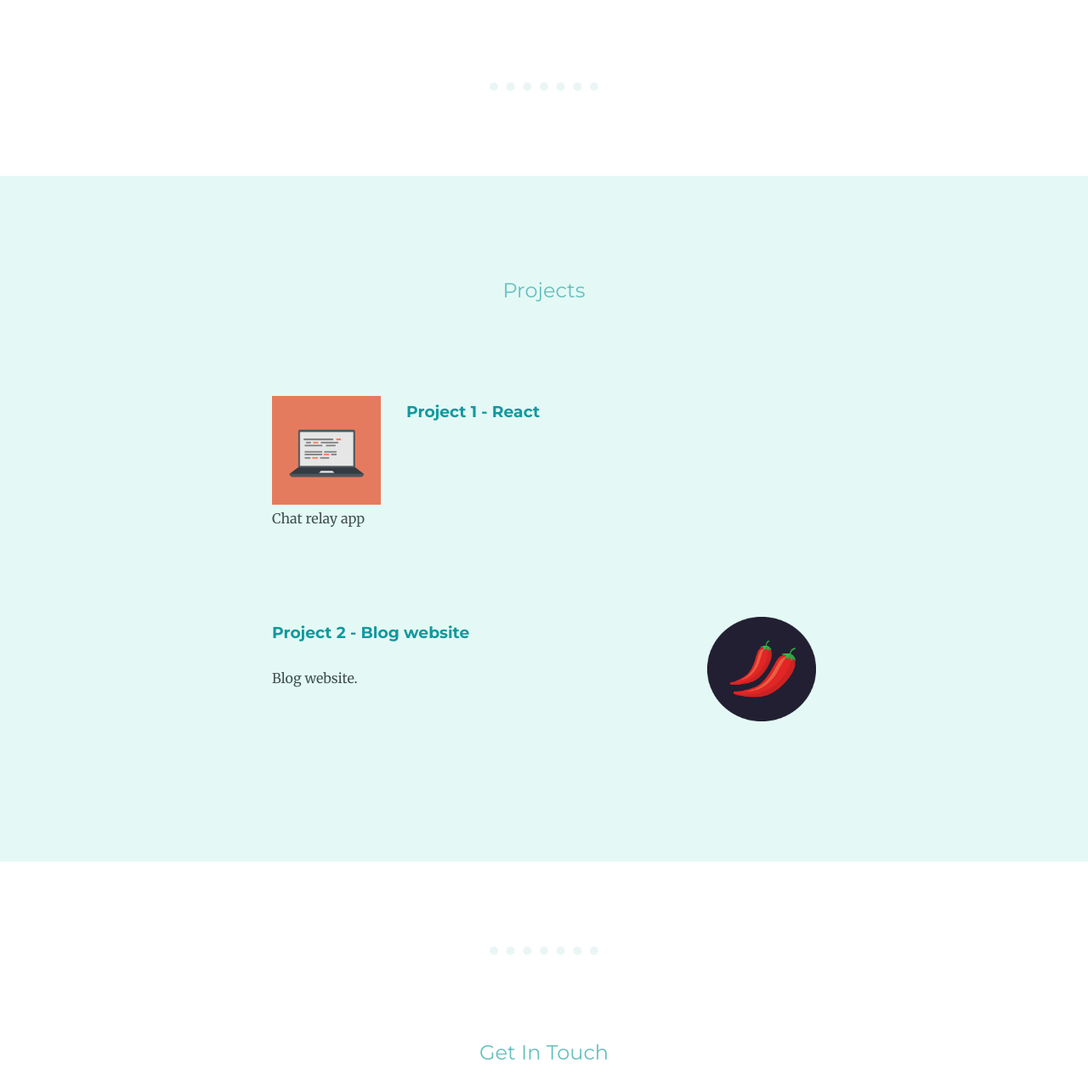
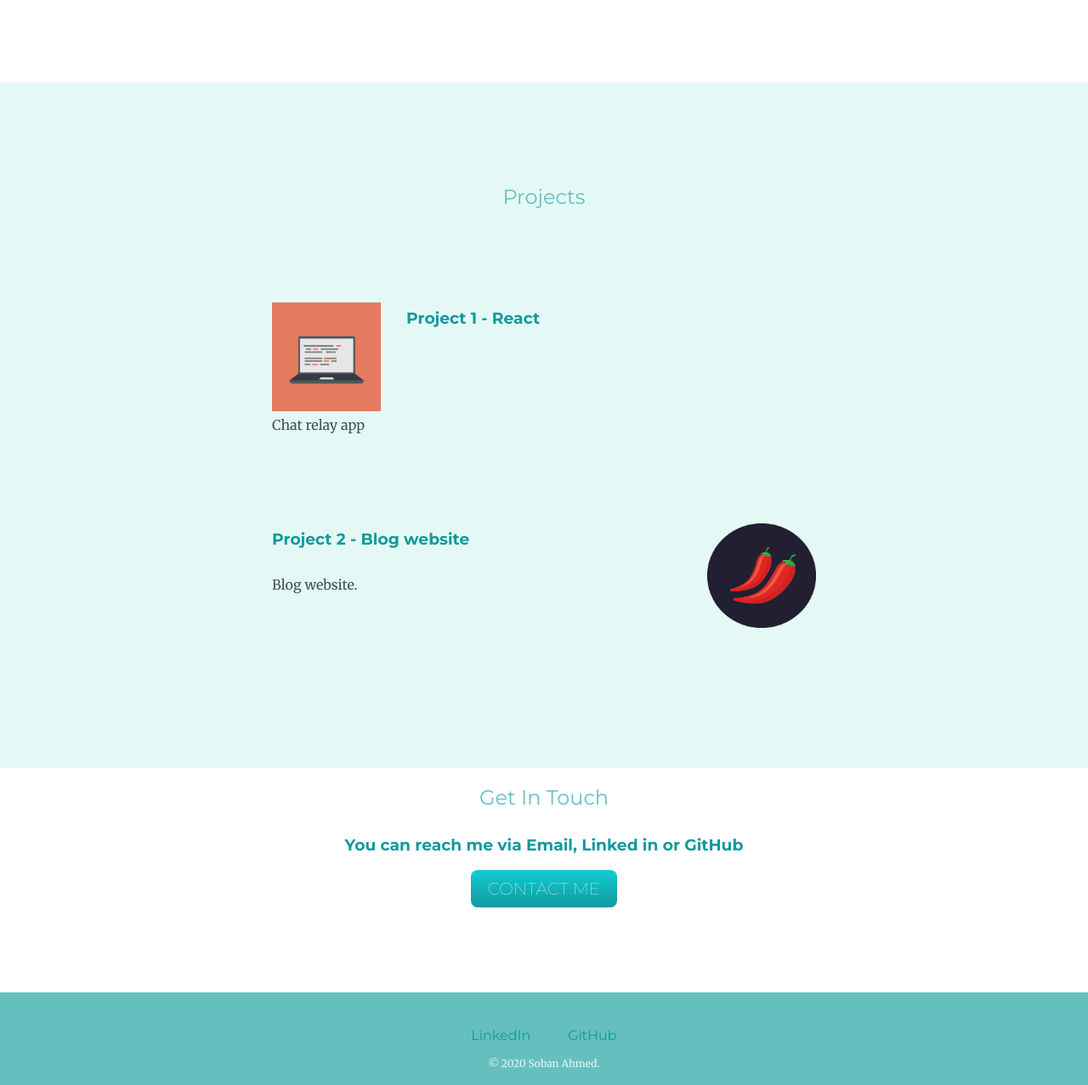
Before and after one commit to Soban-Ahmed/personal-website, a plain HTML site: page index.html in a window 1280 px wide. Shown: the part 1443-2720 px from the top of the page at 85% size. Drawn offline with Linux system fonts and the light colour scheme.

Commit message:
Update index.html

```diff
--- a/index.html
+++ b/index.html
@@ -37,7 +37,7 @@
             <p>I have worked with various clients from Investment banks to leisure centres. JP Morgan, RBI, Citi bank and IFly Indoor Skydiving are just several clients that I've worked with.</p>
           </div>
         </div>
-        <hr>
+<!--         <hr> -->
         <div class="projects">
           <h2>Projects</h2>
           <div class="skill-row">
@@ -51,7 +51,7 @@
             <p>Blog website.</p>
           </div>
         </div>
-        <hr>
+<!--         <hr> -->
         <div class="contact-me">
           <h2>Get In Touch</h2>
           <h3>You can reach me via Email, Linked in or GitHub</h3>
```
